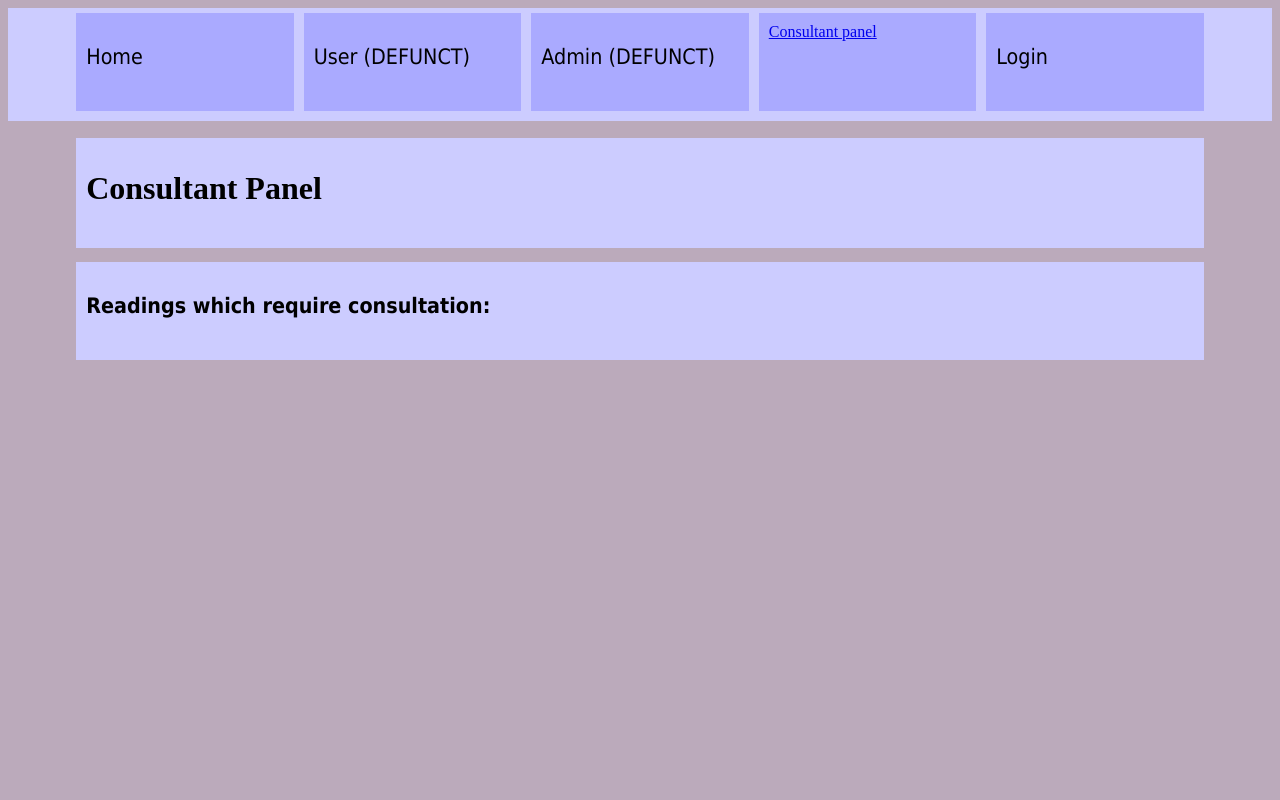
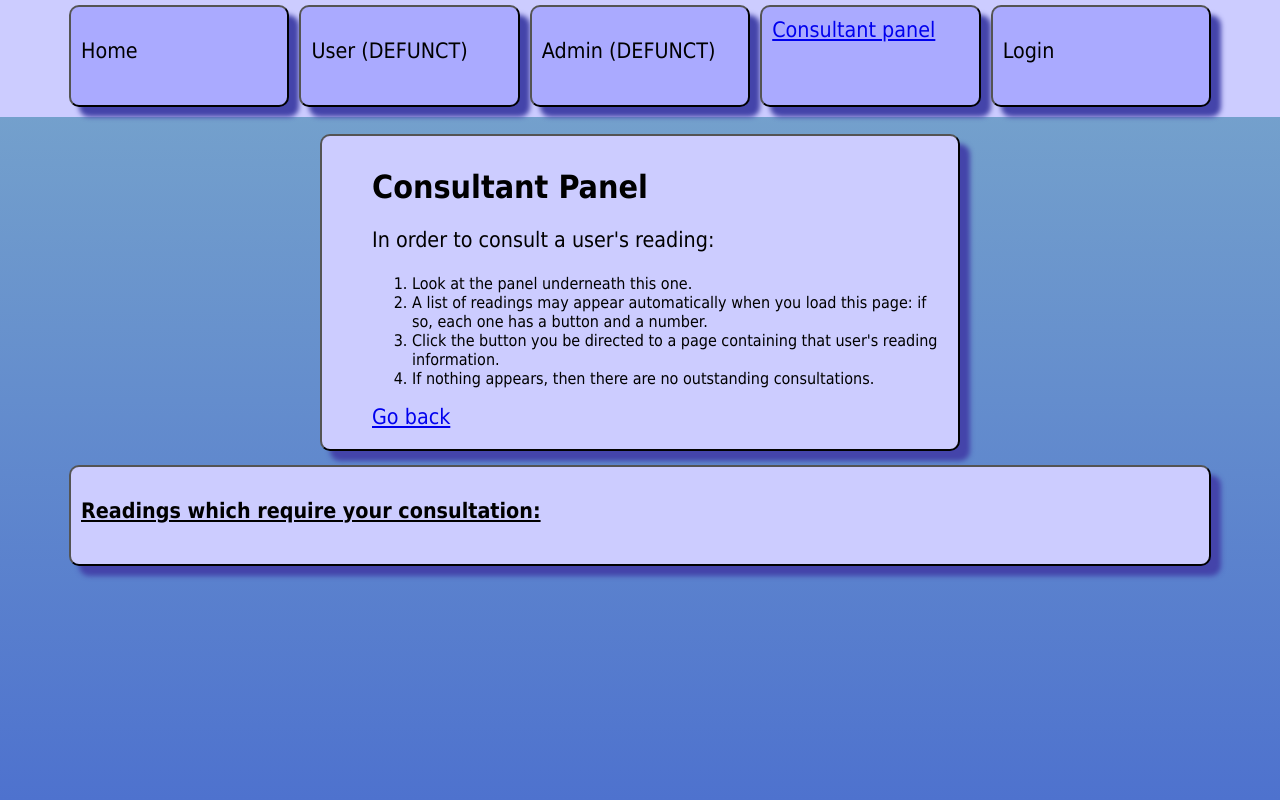
Before and after one commit to lyspeers/Tarot-CardReader, a PHP site: page /consultant.php in a window 1280 px wide. Run offline with PHP 8.4, Linux system fonts and the light colour scheme; data that the repository does not hold is empty.

Commit message:
Improved CSS.
As described; changed the CSS to look nicer. I also expanded on some UI in the Consultant panel to make the page more understandable.

```diff
--- a/consultant.php
+++ b/consultant.php
@@ -3,7 +3,7 @@
     <meta charset="UTF-8">
     <head>
     <link rel="stylesheet" href="css/main.css">
-    <title>Consultation Page, Sprint 1</title>
+    <title>Consultation Page, Sprint 3</title>
     </head>
     <body>
 	    <div class="header">
@@ -13,15 +13,23 @@
 		</div>
 
         <div class="wrapper_main">
-			<div class="wrapper_interior_a" style="width:100%; margin-bottom: 0.05%">
+			<div class="wrapper_interior_a" style="padding-left: 50px; margin-left: auto; margin-right: auto; width:50%; margin-bottom: 0.05%">
 				<h1>Consultant Panel</h1>
+				<p>In order to consult a user's reading:</p>
+				<ol>
+					<li>Look at the panel underneath this one.</li>
+					<li>A list of readings may appear automatically when you load this page: if so, each one has a button and a number.</li>
+					<li>Click the button you be directed to a page containing that user's reading information.</li>
+					<li>If nothing appears, then there are no outstanding consultations.</li>
+				</ol>
+				<a href="index.php">Go back</a>
 			</div>
 		</div>
 
 
 		<div class="wrapper_main">
 			<div class="wrapper_interior_a" style="width:100%; margin-top: 0.05%">
-				<p><b>Readings which require consultation:</b></p>
+				<p><b><u>Readings which require your consultation:</u></b></p>
 				<?php
 					include "consultant_handleSearch.php"
 				?>
--- a/css/main.css
+++ b/css/main.css
@@ -8,7 +8,7 @@
 .header {
     position: sticky;
     top: 0px;
-    height: 10%;
+    height: auto;
     width: 100%;
     background-color: #ccccff;
     z-index: 999;
@@ -34,6 +34,10 @@
     padding: 10px;
     padding-bottom: 20px;
 
+	border-radius:10px;
+	box-shadow: 10px 10px 5px #4444aa;
+	border: 2px outset black;
+
     word-wrap: break-word;
 
     margin: 5px;
@@ -43,16 +47,36 @@
 }
 
 
+a {
+	font-family: tahoma;
+	font-size: 16pt;
+}
 
+html {
+	height:100%;
+}
 
 body {
-    background-color: #bbaabb;
+	height: 100%;
+	margin: 0;
+	background-image: linear-gradient(#7AA8CC, #4E72CE);
+    background-repeat: no-repeat;
+    background-attachment: fixed;
 }
 
 br {
 	margin-bottom: 3px;
 }
 
+h1 {
+
+	font-family: tahoma;
+}
+
+li {
+	font-family: tahoma;
+}
+
 p {
     font-size: 16pt;
     font-family: tahoma;
```
